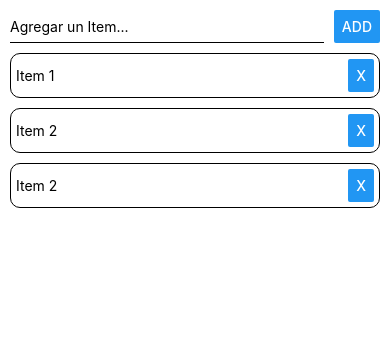
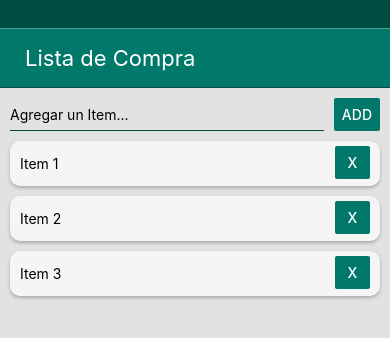
Before and after one commit to nikoo5/ClasesCursoReactNative, a React Native app: screen / in a window 390 px wide. Shown: the top 338 px of the page. Built offline with nearby package versions, Linux system fonts and the light colour scheme.

Commit message:
Mejorando estilos

```diff
--- a/App.js
+++ b/App.js
@@ -5,31 +5,42 @@ import { StyleSheet, Text, View, TextInput, Button } from "react-native";
 export default function App() {
   return (
     <View style={styles.container}>
-      <View style={styles.topBar}>
+      <StatusBar style="auto" />
+      <View style={styles.statusBar}></View>
+      <View style={styles.headerContainer}>
+        <Text style={styles.headerText}>Lista de Compra</Text>
+      </View>
+
+      <View style={styles.inputContainer}>
         <TextInput
           style={styles.inputAddItem}
           placeholder="Agregar un Item..."
         ></TextInput>
-        <Button title="ADD" />
+        <Button title="ADD" color="#007769" />
       </View>
 
       <View style={styles.itemList}>
-        <View style={styles.item}>
+        <View style={[styles.item, styles.shadow]}>
           <Text>Item 1</Text>
-          <Button title="X" />
+          <View style={styles.buttonDelete}>
+            <Button title="X" color="#007769" />
+          </View>
         </View>
 
-        <View style={styles.item}>
+        <View style={[styles.item, styles.shadow]}>
           <Text>Item 2</Text>
-          <Button title="X" />
+          <View style={styles.buttonDelete}>
+            <Button title="X" color="#007769" />
+          </View>
         </View>
 
-        <View style={styles.item}>
-          <Text>Item 2</Text>
-          <Button title="X" />
+        <View style={[styles.item, styles.shadow]}>
+          <Text>Item 3</Text>
+          <View style={styles.buttonDelete}>
+            <Button title="X" color="#007769" />
+          </View>
         </View>
       </View>
-      <StatusBar style="auto" />
     </View>
   );
 }
@@ -40,8 +51,29 @@ const styles = StyleSheet.create({
     flexDirection: "column",
     justifyContent: "flex-start",
     alignItems: "center",
+    backgroundColor: "#E1E2E1",
   },
-  topBar: {
+  headerContainer: {
+    height: 60,
+    width: "100%",
+    backgroundColor: "#00796b",
+    paddingHorizontal: 25,
+    justifyContent: "center",
+    borderTopColor: "#48a697",
+    borderBottomColor: "#004c40",
+    borderTopWidth: 1,
+    borderBottomWidth: 1,
+  },
+  statusBar: {
+    width: "100%",
+    height: 28,
+    backgroundColor: "#004c40",
+  },
+  headerText: {
+    color: "#FFFFFF",
+    fontSize: 22,
+  },
+  inputContainer: {
     width: "100%",
     flexDirection: "row",
     justifyContent: "space-between",
@@ -51,7 +83,7 @@ const styles = StyleSheet.create({
   inputAddItem: {
     flex: 1,
     borderBottomWidth: 1,
-    borderBottomColor: "black",
+    borderBottomColor: "#004c40",
     marginRight: 10,
   },
   itemList: {
@@ -66,9 +98,23 @@ const styles = StyleSheet.create({
     justifyContent: "space-between",
     alignItems: "center",
     marginBottom: 10,
-    borderColor: "black",
-    borderWidth: 1,
     borderRadius: 10,
     padding: 5,
+    paddingHorizontal: 10,
+    backgroundColor: "#F5F5F6",
+  },
+  buttonDelete: {
+    width: 35,
+    height: 35,
+  },
+  shadow: {
+    shadowColor: "#000",
+    shadowOffset: {
+      width: 0,
+      height: 2,
+    },
+    shadowOpacity: 0.25,
+    shadowRadius: 3.84,
+    elevation: 5,
   },
 });
```
